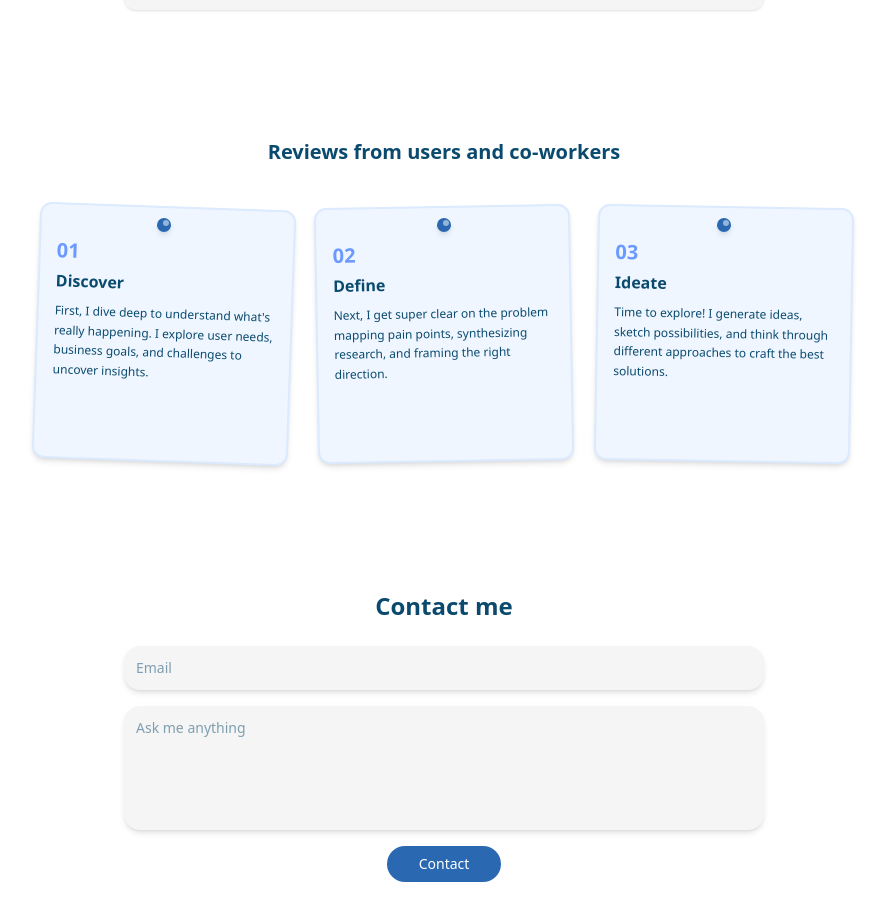
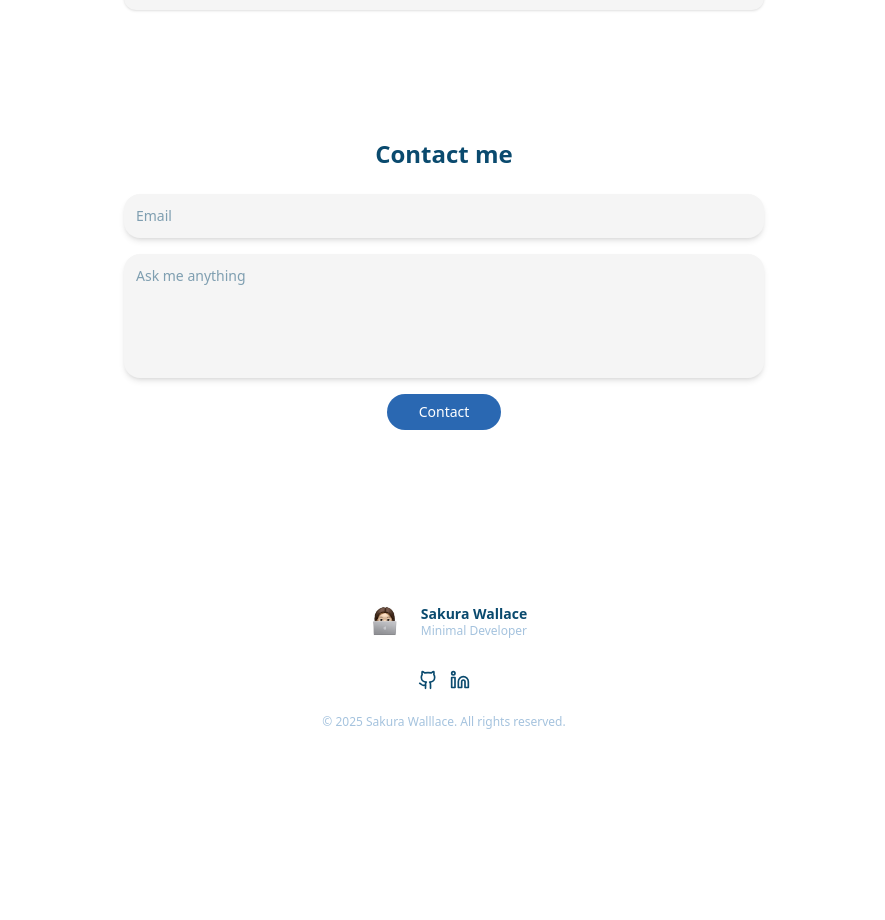
Before and after one commit to o6o6ooo/my-little-cloud, a Next.js app: page / in a window 1280 px wide. Shown: the part 2060-2980 px from the top of the page, without its empty margins (196-1081 px from the left). After the commit the page ends 2830 px from the top, so only its background shows below. Built offline with nearby package versions, Linux system fonts and the light colour scheme.

Commit message:
deleted review board

```diff
--- a/app/page.tsx
+++ b/app/page.tsx
@@ -5,7 +5,6 @@ import Works from '@/components/Works';
 import Message from '@/components/Message';
 import Skills from '@/components/Skills';
 import Faq from '@/components/Faq';
-import ReviewBoard from '@/components/ReviewBoard';
 import Contact from '@/components/Contact';
 import Footer from '@/components/Footer';
 
@@ -22,7 +21,6 @@ export default function Home() {
         <Message />
         <Skills />
         <Faq />
-        <ReviewBoard />
         <section id="contact">
           <Contact />
         </section>
--- a/components/ReviewBoard.tsx
+++ /dev/null
@@ -1,92 +0,0 @@
-'use client';
-import React from 'react';
-
-function cn(...classes: (string | false | null | undefined)[]) {
-    return classes.filter(Boolean).join(' ');
-}
-
-const notes = [
-    {
-        id: 1,
-        number: '01',
-        title: 'Discover',
-        content:
-            "First, I dive deep to understand what's really happening. I explore user needs, business goals, and challenges to uncover insights.",
-        color: 'bg-blue-50 border-blue-100',
-        pinColor: '#2a68b2',
-        textColor: 'text-blue-600',
-        rotation: 'rotate-2',
-    },
-    {
-        id: 2,
-        number: '02',
-        title: 'Define',
-        content:
-            'Next, I get super clear on the problem mapping pain points, synthesizing research, and framing the right direction.',
-        color: 'bg-blue-50 border-blue-100',
-        pinColor: '#2a68b2',
-        textColor: 'text-blue-600',
-        rotation: '-rotate-1',
-    },
-    {
-        id: 3,
-        number: '03',
-        title: 'Ideate',
-        content:
-            'Time to explore! I generate ideas, sketch possibilities, and think through different approaches to craft the best solutions.',
-        color: 'bg-blue-50 border-blue-100',
-        pinColor: '#2a68b2',
-        textColor: 'text-blue-600',
-        rotation: 'rotate-1',
-    },
-];
-
-export default function ReviewBoard() {
-    return (
-        <div className="flex flex-col items-center my-20 px-4">
-            <h2 className="text-xl font-semibold mb-10 text-center text-[var(--fg)]">
-                Reviews from users and co-workers
-            </h2>
-
-            <div className="flex flex-wrap justify-center gap-6 max-w-screen-lg">
-                {notes.map((note) => (
-                    <div key={note.id} className="relative">
-                        {/* Pin */}
-                        <div className="absolute top-3 left-1/2 -translate-x-1/2 z-10">
-                            <div
-                                className="w-3.5 h-3.5 rounded-full shadow-md relative"
-                                style={{ backgroundColor: note.pinColor }}
-                            >
-                                <div className="absolute top-[2px] left-[6px] w-[6px] h-[6px] bg-white rounded-full opacity-50" />
-                            </div>
-                        </div>
-
-                        {/* Sticky Note */}
-                        <div
-                            className={cn(
-                                'w-64 h-64 border-2 rounded-xl p-4 pt-8 shadow-md hover:shadow-lg transition-all hover:-translate-y-1 hover:rotate-0 duration-300',
-                                note.color,
-                                note.rotation
-                            )}
-                        >
-                            <div
-                                className={cn(
-                                    'text-xl font-bold opacity-60 mb-1',
-                                    note.textColor
-                                )}
-                            >
-                                {note.number}
-                            </div>
-                            <h3 className="text-base font-semibold text-[var(--fg)] mb-2">
-                                {note.title}
-                            </h3>
-                            <p className="text-xs leading-relaxed text-[var(--fg-light)]">
-                                {note.content}
-                            </p>
-                        </div>
-                    </div>
-                ))}
-            </div>
-        </div>
-    );
-}
```
